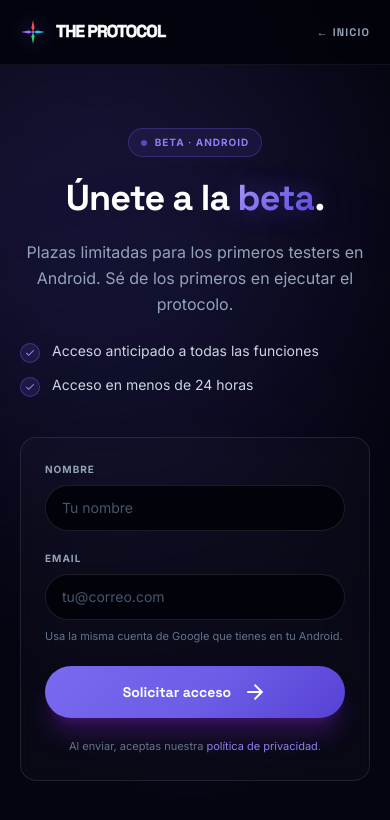
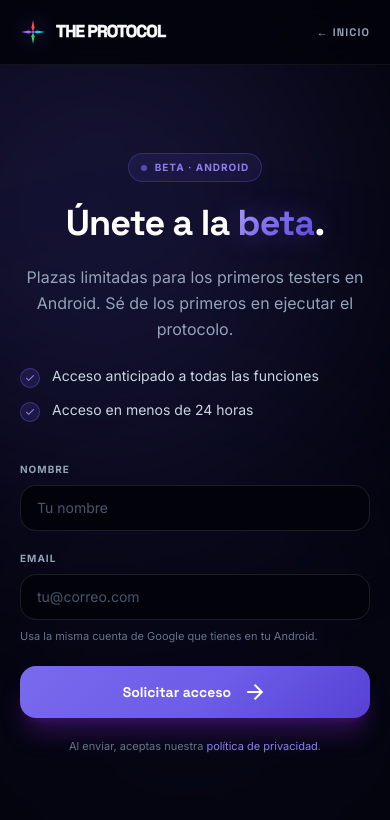
Before and after one commit to cornugs-hub/the-protocol-landing, a React (Vite) app: page /android-beta in a window 390 px wide. Shown: the top 820 px of the page. Built offline with nearby package versions, Linux system fonts and the light colour scheme.

Commit message:
@cornugs-hub - feat: Textfiel ROunded Corenrs

```diff
--- a/src/pages/AndroidBeta.tsx
+++ b/src/pages/AndroidBeta.tsx
@@ -98,11 +98,11 @@ export function AndroidBeta() {
           </div>
 
           {/* Right — form */}
-          <div className="w-full max-w-md mx-auto lg:max-w-none lg:mx-0">
+          <div className="w-full lg:max-w-none">
             {(status === "idle" || status === "loading" || status === "error") && (
               <form
                 onSubmit={onSubmit}
-                className="bg-white/[0.02] border border-white/10 rounded-2xl p-6 sm:p-8 backdrop-blur space-y-5"
+                className="sm:bg-white/[0.02] sm:border sm:border-white/10 sm:rounded-2xl sm:p-8 sm:backdrop-blur space-y-5"
               >
                 <div>
                   <label
@@ -119,7 +119,7 @@ export function AndroidBeta() {
                     value={nombre}
                     onChange={(e) => setNombre(e.target.value)}
                     disabled={status === "loading"}
-                    className="w-full bg-brand-void border border-white/10 rounded-xl px-4 py-3 text-white text-sm sm:text-base placeholder-slate-600 focus:outline-none focus:border-brand-primary focus:ring-2 focus:ring-brand-primary/20 transition disabled:opacity-50"
+                    className="w-full bg-brand-void border border-white/10 rounded-lg px-4 py-3 text-white text-sm sm:text-base placeholder-slate-600 focus:outline-none focus:border-brand-primary focus:ring-2 focus:ring-brand-primary/20 transition disabled:opacity-50"
                     placeholder="Tu nombre"
                   />
                 </div>
@@ -140,7 +140,7 @@ export function AndroidBeta() {
                     value={email}
                     onChange={(e) => setEmail(e.target.value)}
                     disabled={status === "loading"}
-                    className="w-full bg-brand-void border border-white/10 rounded-xl px-4 py-3 text-white text-sm sm:text-base placeholder-slate-600 focus:outline-none focus:border-brand-primary focus:ring-2 focus:ring-brand-primary/20 transition disabled:opacity-50"
+                    className="w-full bg-brand-void border border-white/10 rounded-lg px-4 py-3 text-white text-sm sm:text-base placeholder-slate-600 focus:outline-none focus:border-brand-primary focus:ring-2 focus:ring-brand-primary/20 transition disabled:opacity-50"
                     placeholder="tu@correo.com"
                   />
                   <p className="text-[11px] text-slate-500 mt-2 leading-relaxed">
@@ -157,7 +157,7 @@ export function AndroidBeta() {
                 <button
                   type="submit"
                   disabled={status === "loading"}
-                  className="w-full inline-flex items-center justify-center gap-3 bg-primary-gradient text-white px-6 py-3.5 rounded-full font-headline font-bold text-sm sm:text-base shadow-xl shadow-purple-700/30 hover:scale-[1.02] active:scale-[0.98] transition-transform disabled:opacity-60 disabled:hover:scale-100"
+                  className="w-full inline-flex items-center justify-center gap-3 bg-primary-gradient text-white px-6 py-3.5 rounded-lg font-headline font-bold text-sm sm:text-base shadow-xl shadow-purple-700/30 hover:scale-[1.02] active:scale-[0.98] transition-transform disabled:opacity-60 disabled:hover:scale-100"
                 >
                   {status === "loading" ? (
                     <>
```
Also changed, not shown: image.png (deleted).
